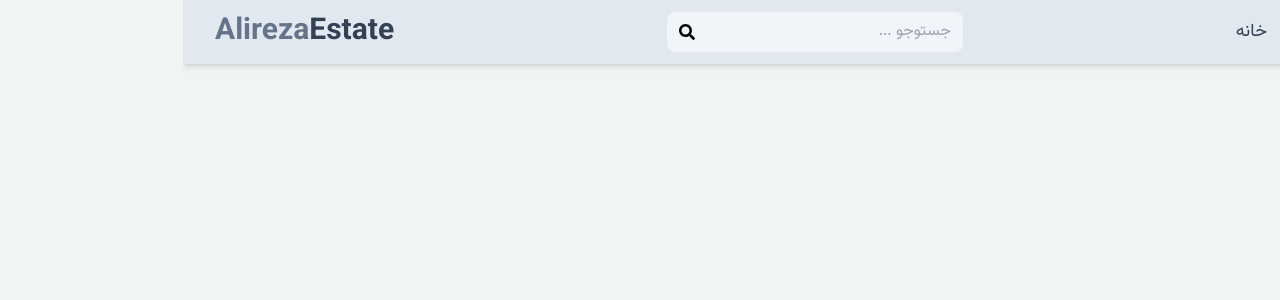
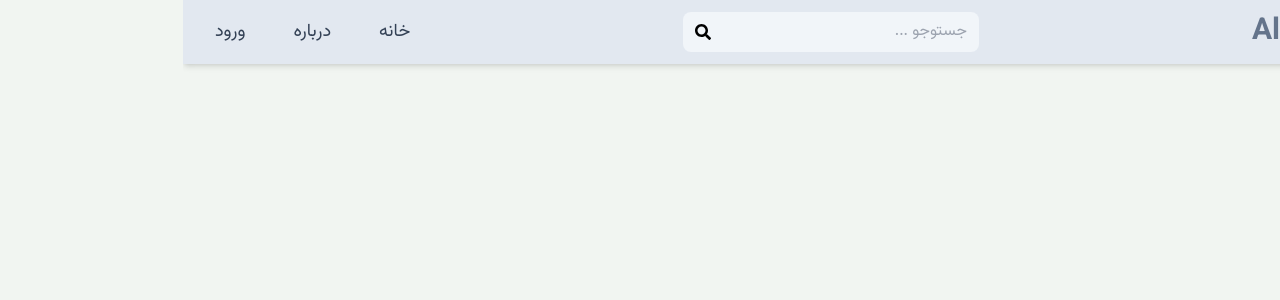
Before and after one commit to Alireza-ghanbari/mern-estate-farsi, a React (Vite) app in the folder client/: page /about in a window 1280 px wide. Shown: the top 300 px of the page. Built offline with nearby package versions, Linux system fonts and the light colour scheme.

Commit message:
update navbar and create profile page

```diff
--- a/client/src/App.jsx
+++ b/client/src/App.jsx
@@ -1,4 +1,4 @@
-import { BrowserRouter, Routes, Route } from "react-router-dom";
+import { BrowserRouter, Routes, Route, Navigate, useNavigate } from "react-router-dom";
 
 import Home from "./pages/Home";
 import SignIn from "./pages/SignIn";
@@ -6,17 +6,22 @@ import SignUp from "./pages/SignUp";
 import About from "./pages/About";
 import Profile from "./pages/Profile";
 import Navbar from "./components/Navbar";
+import PrivateRoute from "./components/PrivateRoute";
+import { useSelector } from "react-redux";
 
 export default function App() {
+  const { currentUser } = useSelector((state) => state.user);
   return (
     <BrowserRouter>
       <Navbar />
       <Routes>
         <Route exact path="/" element={<Home />} />
-        <Route path="/sign-in" element={<SignIn />} />
-        <Route path="/sign-up" element={<SignUp />} />
+        <Route path="/sign-in" element={currentUser? <Navigate to={"/"}/> : <SignIn/>} />
+        <Route path="/sign-up" element={currentUser? <Navigate to={"/"}/> : <SignUp />} />
         <Route path="/about" element={<About />} />
-        <Route path="/profile" element={<Profile />} />
+        <Route element={<PrivateRoute />}>
+          <Route path="/profile" element={<Profile />} />
+        </Route>
       </Routes>
     </BrowserRouter>
   );
--- a/client/src/components/Navbar.jsx
+++ b/client/src/components/Navbar.jsx
@@ -1,54 +1,49 @@
 import { FaHome, FaSearch, FaUser } from "react-icons/fa";
 import { FaLayerGroup } from "react-icons/fa6";
 import { Link } from "react-router-dom";
-import { IoMdMore } from "react-icons/io";
-
+import { useSelector } from "react-redux";
 
 export default function Navbar() {
+  const { currentUser } = useSelector((state) => state.user);
   return (
     <header className="bg-slate-200 shadow-md">
       <div className="flex justify-between items-center max-w-7xl mx-auto py-3 px-2 sm:px-8">
-        <ul className="sm:flex gap-12 items-center hidden text-lg">
-          <Link to={"/sign-in"}>
-            <li className="text-slate-700 hover:border-b border-black hover:text-black">
-              ورود
-            </li>
-          </Link>
-          <Link to={"/about"}>
-            {" "}
-            <li className="text-slate-700 hover:border-b border-black hover:text-black">
-
-              درباره
-            </li>
-          </Link>
-          <Link to={"/"}>
-            <li className="text-slate-700 hover:border-b border-black hover:text-black">
-              خانه
-            </li>
-          </Link>
-        </ul>
+        <Link to={"/"}>
+          <h1 className="font-bold text-lg xs:text-2xl md:text-3xl flex flex-wrap">
+            <span className="text-slate-700">Estate</span>
+            <span className="text-slate-500">Alireza</span>
+          </h1>
+        </Link>
 
         {/* mobile menu */}
 
         <ul className="sm:hidden  border-b-transparent border-[1px] xs:gap-12 gap-8 items-center justify-center w-full py-5 text-lg xs:text-xl bg-slate-200 flex fixed bottom-0 right-0 rounded-tr-full rounded-tl-full shadow-[0_25px_50px_15px_rgba(0,0,0,.4)]">
-          <Link to={"/sign-in"}>
-            <li className="text-slate-700 hover:text-black duration-300 flex gap-1 items-center">
-                <FaUser />
-              ورود
+          <Link to={"/"}>
+            <li className="text-slate-700 hover:text-black duration-300 flex  gap-1">
+              <FaHome />
+              خانه
             </li>
           </Link>
           <Link to={"/about"}>
             {" "}
             <li className="text-slate-700 hover:text-black duration-300 flex  items-center gap-1">
-            <FaLayerGroup />
+              <FaLayerGroup />
               درباره
             </li>
           </Link>
-          <Link to={"/"}>
-            <li className="text-slate-700 hover:text-black duration-300 flex  gap-1">
-              <FaHome />
-              خانه
-            </li>
+
+          <Link to={"/profile"}>
+            {currentUser ? (
+              <img
+                src={currentUser.avatar}
+                className="rounded-full h-7 w-7 object-cover"
+              />
+            ) : (
+              <li className="text-slate-700 hover:text-black duration-300 flex gap-1 items-center">
+                <FaUser/>
+                ورود
+              </li>
+            )}
           </Link>
         </ul>
 
@@ -61,12 +56,31 @@ export default function Navbar() {
           <FaSearch />
         </form>
 
-        <Link to={"/"}>
-          <h1 className="font-bold text-lg xs:text-2xl md:text-3xl flex flex-wrap">
-            <span className="text-slate-700">Estate</span>
-            <span className="text-slate-500">Alireza</span>
-          </h1>
-        </Link>
+        <ul className="sm:flex gap-12 items-center hidden text-lg">
+          <Link to={"/"}>
+            <li className="text-slate-700 hover:border-b border-black hover:text-black">
+              خانه
+            </li>
+          </Link>
+          <Link to={"/about"}>
+            {" "}
+            <li className="text-slate-700 hover:border-b border-black hover:text-black">
+              درباره
+            </li>
+          </Link>
+          <Link to={"/profile"}>
+            {currentUser ? (
+              <img
+                src={currentUser.avatar}
+                className="rounded-full h-7 w-7 object-cover"
+              />
+            ) : (
+              <li className="text-slate-700 hover:border-b border-black hover:text-black">
+                ورود
+              </li>
+            )}
+          </Link>
+        </ul>
       </div>
     </header>
   );
--- /dev/null
+++ b/client/src/components/PrivateRoute.jsx
@@ -0,0 +1,8 @@
+import React from "react";
+import { useSelector } from "react-redux";
+import { Outlet, Navigate } from "react-router-dom";
+
+export default function PrivateRoute() {
+  const { currentUser } = useSelector((state) => state.user);
+  return currentUser ? <Outlet /> : <Navigate to={"sign-in"} />
+}
```
